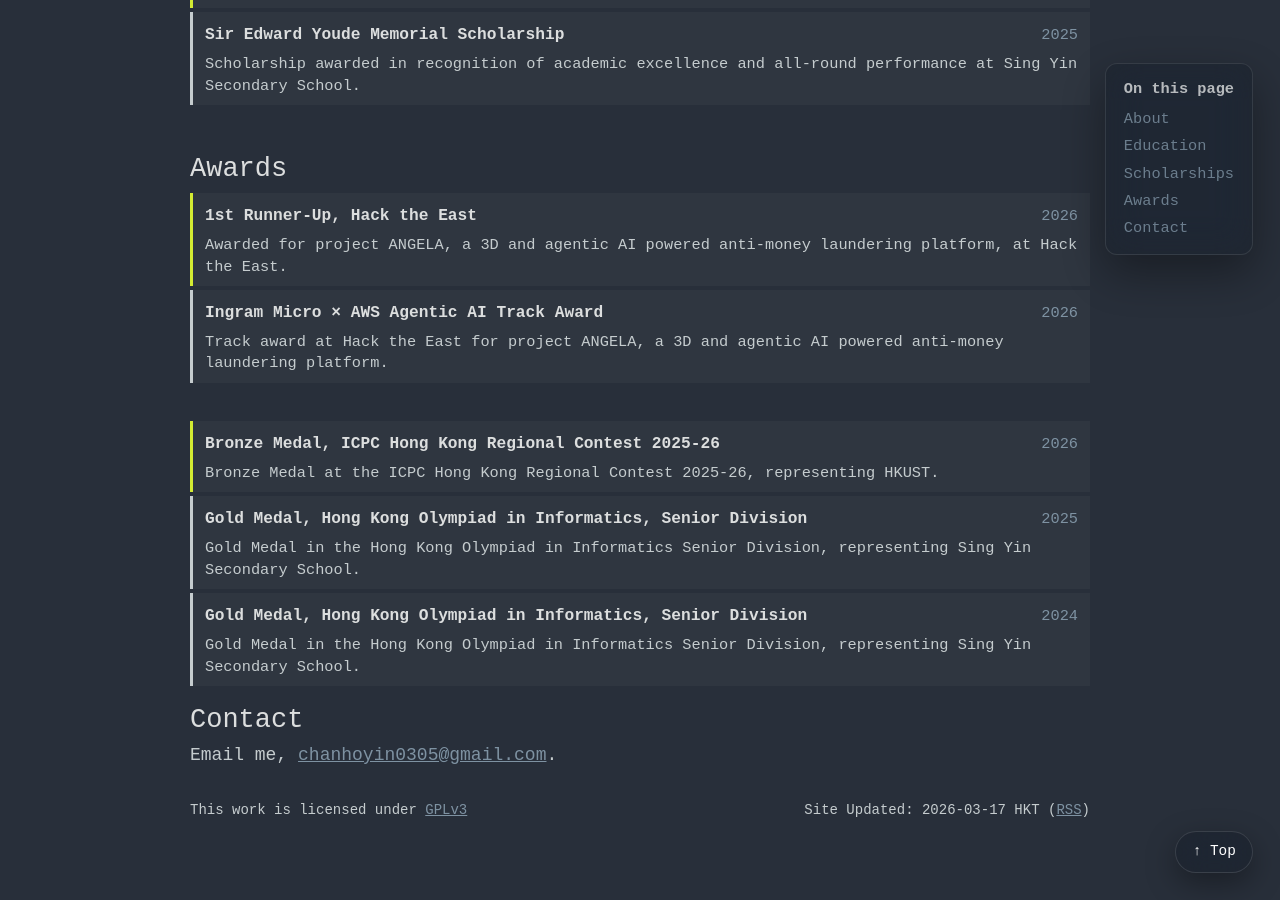
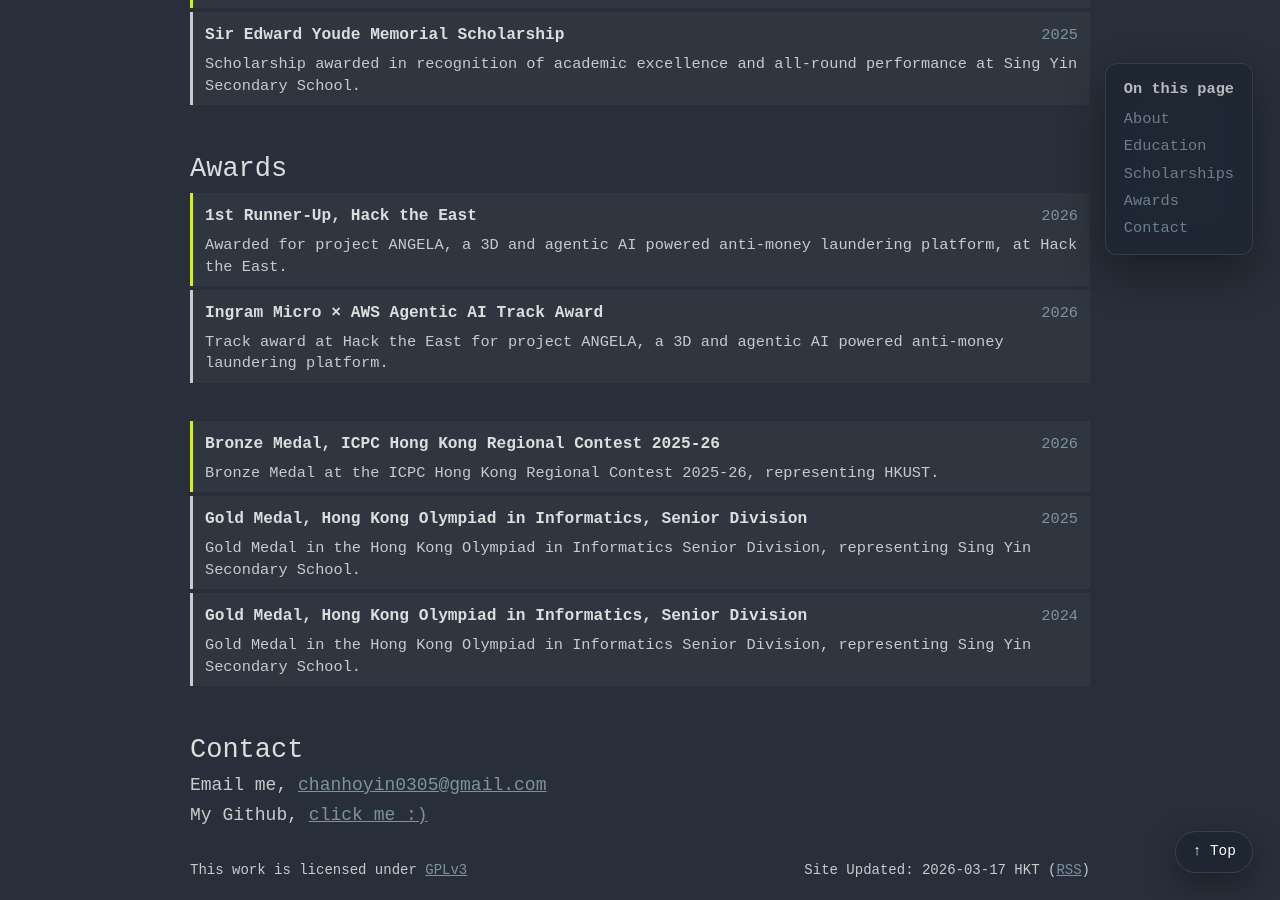
Before and after one commit to DanielChan0305/DanielChan0305.github.io, a Jekyll site: the page built from index.md, in a window 1280 px wide and 900 px high, scrolled down 1273 px. Built offline with Jekyll 4.4.1, drawn with Linux system fonts in a browser that asks for light colours.

Commit message:
feat(contact): add link to github

```diff
--- a/index.md
+++ b/index.md
@@ -106,5 +106,9 @@ Best5 33/35; Best6 39/42
    info="Gold Medal in the Hong Kong Olympiad in Informatics Senior Division, representing Sing Yin Secondary School."
 %}
 
+<br>
+
 ## Contact
-Email me, [chanhoyin0305@gmail.com](mailto:chanhoyin0305@gmail.com).
+Email me, [chanhoyin0305@gmail.com](mailto:chanhoyin0305@gmail.com)
+
+My Github, [click me :\)](https://github.com/DanielChan0305)
```
